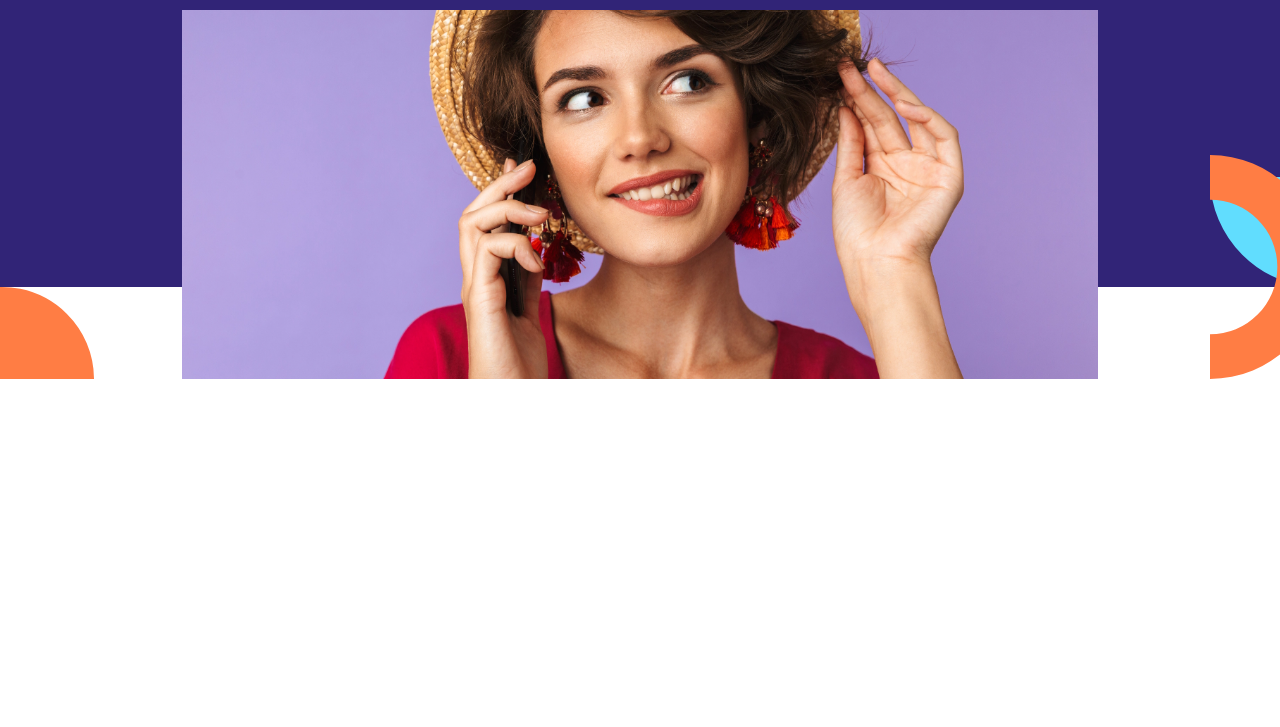
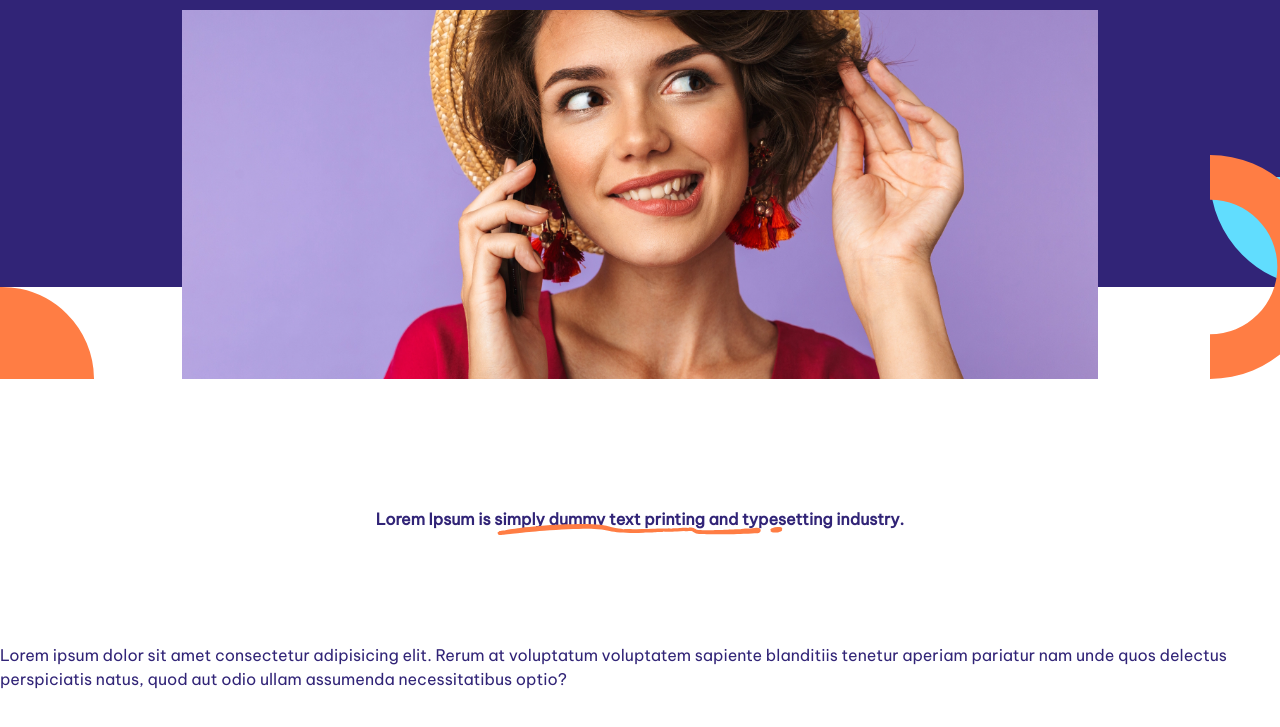
Before and after one commit to TiPiKej/webiso-rek-bootstrap, a website built with Parcel: page src/index.html in a window 1280 px wide. Shown: the part 483-1210 px from the top of the page. Before the commit the page ends 1006 px from the top, so only its background shows below. Built offline with nearby package versions, Linux system fonts and the light colour scheme.

Commit message:
next text section

```diff
--- a/src/index.html
+++ b/src/index.html
@@ -3,7 +3,7 @@
   <head>
     <meta charset="utf-8">
     <meta name="viewport" content="width=device-width, initial-scale=1">
-    <title>Bootstrap w/ Parcel</title>
+    <title>Rek bootstrap webiso</title>
     <link rel="stylesheet" href="scss/styles.scss">
     <script type="module" src="js/main.js"></script>
   </head>
@@ -96,5 +96,14 @@
         <img src="img/pol2.svg" alt="" class="position-absolute bottom-0 w-px-7 end-1">
       </div>
     </div>
+
+    <div class="text-primary d-flex justify-content-center mt-8 mb-7">
+      <div class="fw-bold fs-50 position-relative center-text-900 px-3">
+        <span>Lorem Ipsum is simply dummy text printing and typesetting industry.</span>
+        <img src="img/line.svg" alt="" class="position-absolute translate-middle top-100 start-50">
+      </div>
+    </div>
+
+    <div class="text-primary">Lorem ipsum dolor sit amet consectetur adipisicing elit. Rerum at voluptatum voluptatem sapiente blanditiis tenetur aperiam pariatur nam unde quos delectus perspiciatis natus, quod aut odio ullam assumenda necessitatibus optio?</div>
   </body>
 </html>
--- a/src/scss/styles.scss
+++ b/src/scss/styles.scss
@@ -105,3 +105,7 @@ body {
 .end-1 {
     right: 1;
 }
+
+.center-text-900 {
+    max-width: 900px;
+}
```
